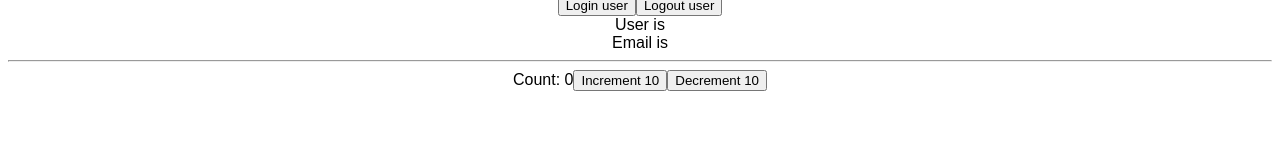
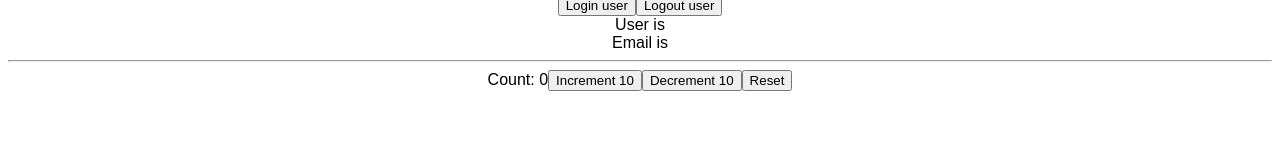
Before and after one commit to balinux/learn-react-typescript, a React (Create React App) app: page / in a window 1280 px wide. Shown: the part 143-300 px from the top of the page. Built offline with nearby package versions, Linux system fonts and the light colour scheme.

Commit message:
13 - useReducer Strict Action Types

```diff
--- a/src/components/state/Counter.tsx
+++ b/src/components/state/Counter.tsx
@@ -4,10 +4,16 @@
   count: number
 }
 
-type CounterAction = {
-  type: string
+type UpdateAction = {
+  type: 'increment' | 'decrement'
   payload: number
 }
+
+type ResetAction = {
+  type: 'reset'
+}
+
+type CounterAction = UpdateAction | ResetAction
 
 const initialState = { count: 0 }
 
@@ -17,6 +23,8 @@
       return { count: state.count + action.payload }
     case 'decrement':
       return { count: state.count - action.payload }
+    case 'reset':
+      return initialState
     default:
       return state
   }
@@ -33,5 +41,7 @@
       <button onClick={() => dispatch({ type: 'decrement', payload: 10 })}>
         Decrement 10
       </button>
+      <button onClick={() => dispatch({ type: 'reset' })}>Reset</button>
     </>
-  );}
+  )
+}
```
